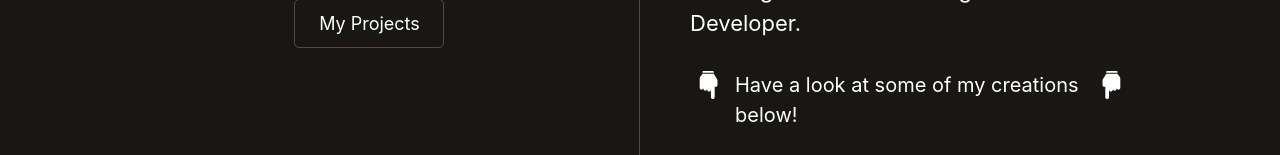
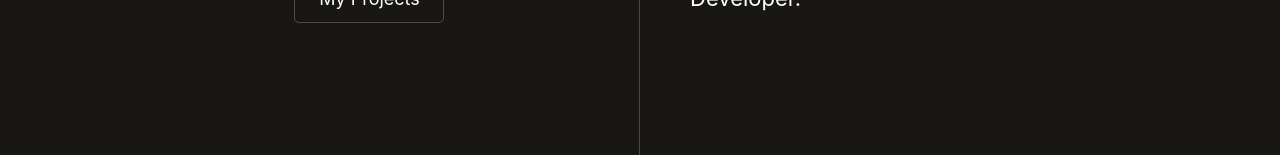
Before and after one commit to Satokii/portfolio, a React (Vite) app: page / in a window 1280 px wide. Shown: the part 645-800 px from the top of the page. Built offline with nearby package versions, Linux system fonts and the light colour scheme.

Commit message:
refactor: remove 'see work below' link from overview section

```diff
--- a/src/components/main/components/Overview.jsx
+++ b/src/components/main/components/Overview.jsx
@@ -26,11 +26,6 @@ function Overview() {
                         <p className='overview-text'>
                             Hi, my name is Satoki. <br /> I am a student on the Boolean Software Development bootcamp, currently working towards becoming a Full-Stack Developer.
                         </p>
-                        <a className='see-work-below grid' href='#projects'>
-                            <img className='point-hand' src={PointLeft} alt="point down left" width={30} />
-                            <p>Have a look at some of my creations below!</p>
-                            <img className='point-hand' src={PointRight} alt="point down right" width={30} />
-                        </a>
                     </div>
                 </div>
             </div>
--- a/src/styles/main/overview.css
+++ b/src/styles/main/overview.css
@@ -89,32 +89,12 @@
 
 /* OVERVIEW TEXT */
 .overview-text-container {
-    grid-template-rows: repeat(2, 1fr);
-    gap: 30px;
     max-width: 500px;
     animation: 0.5s linear 0s 1 alternate slide-in-from-right;
 }
 
 .overview-text {
     font-size: 22px;
-}
-
-.see-work-below {
-    grid-template-columns: 40px 1fr 40px;
-    gap: 5px;
-    justify-self: center;
-    width: fit-content;
-    height: fit-content;
-    font-size: 20px;
-    transition: transform 0.6s;
-}
-
-.see-work-below:hover {
-    transform: scale(1.1);
-}
-
-.point-hand {
-    justify-self: center;
 }
 
 @keyframes slide-in-from-right {
```
